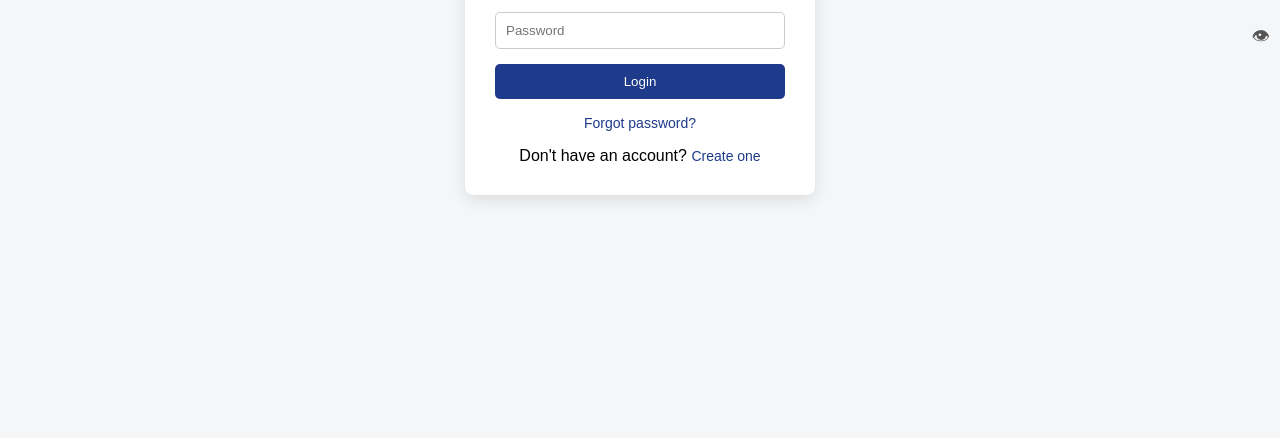
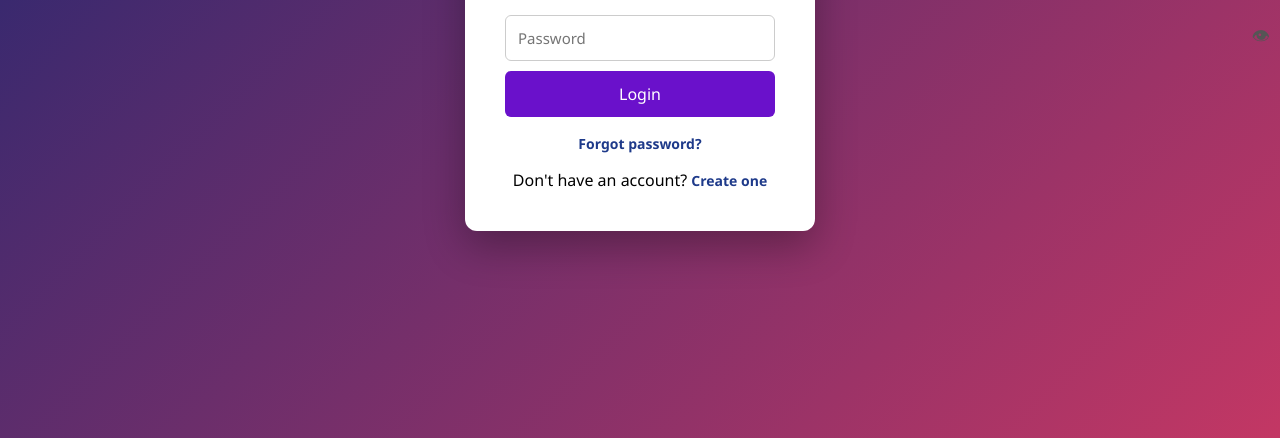
Before and after one commit to Javis202530/blue-stonie-investments, a plain HTML site: page index.html in a window 1280 px wide. Shown: the part 362-800 px from the top of the page. Drawn offline with Linux system fonts and the light colour scheme; files that its build step writes are made by us from their sources; files whose address does not match are found by name.

Commit message:
style.css

```diff
--- a/style.css
+++ b/style.css
@@ -77,3 +77,66 @@ button:hover {
   font-size: 18px;
   color: #555;
 }
+* {
+  margin: 0;
+  padding: 0;
+  box-sizing: border-box;
+  font-family: "Segoe UI", sans-serif;
+}
+
+body {
+  background: linear-gradient(135deg, #1d2671, #c33764);
+  height: 100vh;
+  display: flex;
+  justify-content: center;
+  align-items: center;
+}
+
+.container {
+  background: white;
+  padding: 40px;
+  width: 350px;
+  border-radius: 12px;
+  box-shadow: 0 15px 40px rgba(0,0,0,0.3);
+}
+
+h2 {
+  text-align: center;
+  margin-bottom: 20px;
+  color: #333;
+}
+
+input {
+  width: 100%;
+  padding: 12px;
+  margin: 10px 0;
+  border-radius: 6px;
+  border: 1px solid #ccc;
+  font-size: 15px;
+}
+
+button {
+  width: 100%;
+  padding: 12px;
+  background: #6a11cb;
+  color: white;
+  border: none;
+  border-radius: 6px;
+  font-size: 16px;
+  cursor: pointer;
+}
+
+button:hover {
+  background: #2575fc;
+}
+
+p {
+  margin-top: 15px;
+  text-align: center;
+}
+
+a {
+  color: #6a11cb;
+  text-decoration: none;
+  font-weight: bold;
+}
```
